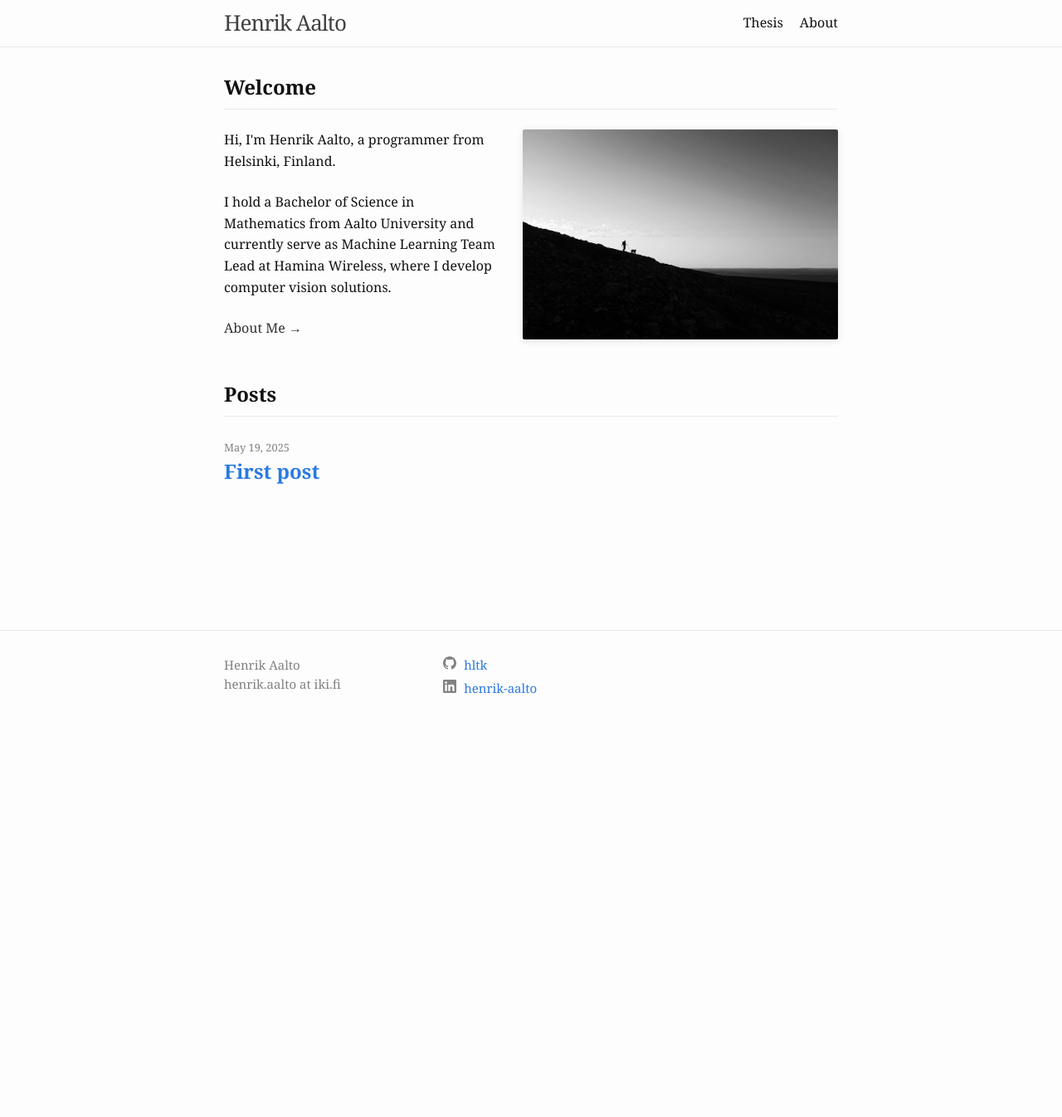
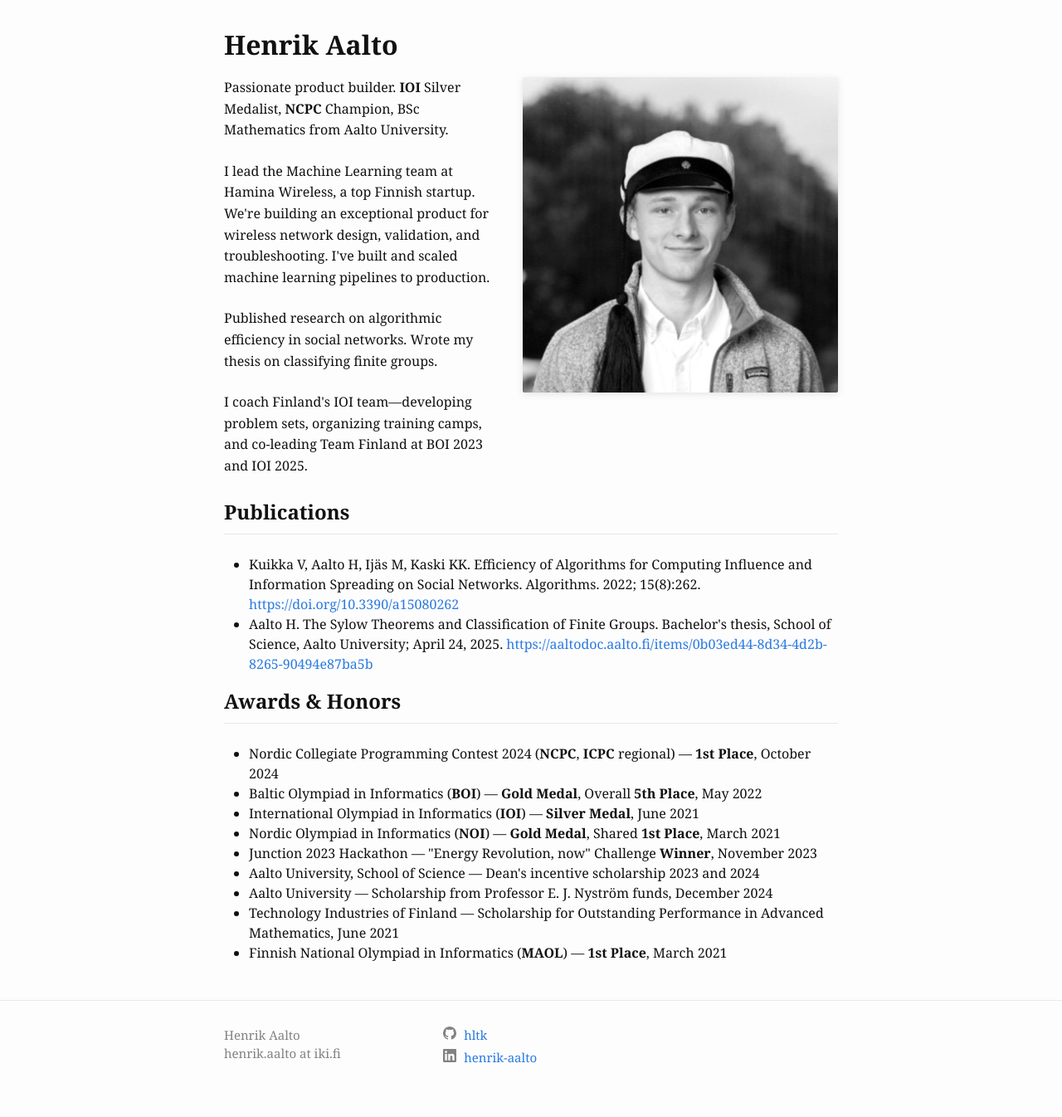
Before and after one commit to hltk/hltk.github.io, a Jekyll site: the page built from index.markdown, in a window 1280 px wide. Shown: the whole page at 83% size. Built offline with Jekyll 4.4.1, drawn with Linux system fonts in a browser that asks for light colours; before the commit the page ends 900 px from its top, so only the background shows below that.

Commit message:
feat: merge about page into homepage and remove header
- Consolidate about content into homepage
- Remove redundant about page and navigation link
- Create home-no-header layout to remove header from homepage
- Make intro more compact and direct
- Expand coaching details with problem sets, training camps, and team leadership
- Update awards formatting to bold abbreviations and achievements
- Add 'Passionate product builder' opening

```diff
--- a/_config.yml
+++ b/_config.yml
@@ -31,7 +31,6 @@ linkedin_username: henrik-aalto
 
 header_pages:
   - thesis.md
-  - about.html
 
 # Build settings
 # theme: minima
--- /dev/null
+++ b/_layouts/home-no-header.html
@@ -0,0 +1,18 @@
+<!DOCTYPE html>
+<html lang="{{ page.lang | default: site.lang | default: "en" }}">
+
+  {%- include head.html -%}
+
+  <body>
+
+    <main class="page-content" aria-label="Content">
+      <div class="wrapper">
+        {{ content }}
+      </div>
+    </main>
+
+    {%- include footer.html -%}
+
+  </body>
+
+</html>
--- a/index.markdown
+++ b/index.markdown
@@ -1,6 +1,49 @@
 ---
-# Feel free to add content and custom Front Matter to this file.
-# To modify the layout, see https://jekyllrb.com/docs/themes/#overriding-theme-defaults
+layout: home-no-header
+title: Henrik Aalto
+---
 
-layout: home
----
+<div class="home">
+  <h1>Henrik Aalto</h1>
+
+  <section class="about-section">
+    <div class="intro-text">
+      <p>Passionate product builder. <strong>IOI</strong> Silver Medalist, <strong>NCPC</strong> Champion, BSc Mathematics from Aalto University.</p>
+
+      <p>I lead the Machine Learning team at Hamina Wireless, a top Finnish startup. We're building an exceptional product for wireless network design, validation, and troubleshooting. I've built and scaled machine learning pipelines to production.</p>
+
+      <p>Published research on algorithmic efficiency in social networks. Wrote my thesis on classifying finite groups.</p>
+
+      <p>I coach Finland's IOI team—developing problem sets, organizing training camps, and co-leading Team Finland at BOI 2023 and IOI 2025.</p>
+    </div>
+
+    <div class="featured-image">
+      <img src="/assets/images/pmv.jpeg" alt="Henrik Aalto" class="img-responsive">
+    </div>
+  </section>
+
+  <h2>Publications</h2>
+  <ul class="publications-list">
+    <li>
+      Kuikka V, Aalto H, Ijäs M, Kaski KK. Efficiency of Algorithms for Computing Influence and Information Spreading on Social Networks. Algorithms. 2022; 15(8):262.
+      <a href="https://doi.org/10.3390/a15080262" target="_blank">https://doi.org/10.3390/a15080262</a>
+    </li>
+    <li>
+      Aalto H. The Sylow Theorems and Classification of Finite Groups. Bachelor's thesis, School of Science, Aalto University; April 24, 2025.
+      <a href="https://aaltodoc.aalto.fi/items/0b03ed44-8d34-4d2b-8265-90494e87ba5b" target="_blank">https://aaltodoc.aalto.fi/items/0b03ed44-8d34-4d2b-8265-90494e87ba5b</a>
+    </li>
+  </ul>
+
+  <h2>Awards & Honors</h2>
+  <ul class="awards-list">
+    <li>Nordic Collegiate Programming Contest 2024 (<strong>NCPC</strong>, <strong>ICPC</strong> regional) — <strong>1st Place</strong>, October 2024</li>
+    <li>Baltic Olympiad in Informatics (<strong>BOI</strong>) — <strong>Gold Medal</strong>, Overall <strong>5th Place</strong>, May 2022</li>
+    <li>International Olympiad in Informatics (<strong>IOI</strong>) — <strong>Silver Medal</strong>, June 2021</li>
+    <li>Nordic Olympiad in Informatics (<strong>NOI</strong>) — <strong>Gold Medal</strong>, Shared <strong>1st Place</strong>, March 2021</li>
+    <li>Junction 2023 Hackathon — "Energy Revolution, now" Challenge <strong>Winner</strong>, November 2023</li>
+    <li>Aalto University, School of Science — Dean's incentive scholarship 2023 and 2024</li>
+    <li>Aalto University — Scholarship from Professor E. J. Nyström funds, December 2024</li>
+    <li>Technology Industries of Finland — Scholarship for Outstanding Performance in Advanced Mathematics, June 2021</li>
+    <li>Finnish National Olympiad in Informatics (<strong>MAOL</strong>) — <strong>1st Place</strong>, March 2021</li>
+  </ul>
+</div>
```
Also changed, not shown: about.html (deleted, +0 -49 lines), 2 other files.
